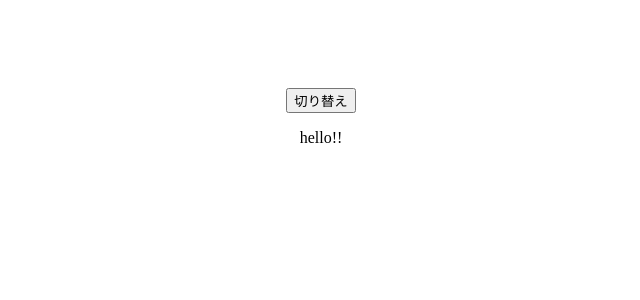
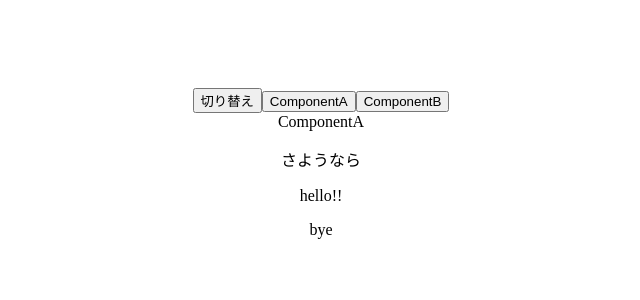
Before and after one commit to daihsi/test_vuejs2, a Vue app: page / in a window 1280 px wide. Shown: the top 300 px of the page, without its empty margins (319-959 px from the left). Built offline with nearby package versions, Linux system fonts and the light colour scheme.

Commit message:
Add: スライド・トランジション

```diff
--- a/public/index.html
+++ b/public/index.html
@@ -5,6 +5,10 @@
     <meta http-equiv="X-UA-Compatible" content="IE=edge">
     <meta name="viewport" content="width=device-width,initial-scale=1.0">
     <link rel="icon" href="<%= BASE_URL %>favicon.ico">
+    <link
+    rel="stylesheet"
+    href="https://cdnjs.cloudflare.com/ajax/libs/animate.css/4.1.1/animate.min.css"
+    />
     <title><%= htmlWebpackPlugin.options.title %></title>
   </head>
   <body>
--- a/src/App.vue
+++ b/src/App.vue
@@ -1,19 +1,41 @@
 <template>
   <div class="main">
     <button @click="show = !show">切り替え</button>
-    <transition name="fade">
+    <button @click="myComponent = 'ComponentA'">ComponentA</button>
+    <button @click="myComponent = 'ComponentB'">ComponentB</button>
+    <transition name="fade" mode="out-in">
+      <component :is="myComponent"></component>
+    </transition>
+    <transition name="fade" mode="out-in">
+      <p v-if="show" key="bye">さようなら</p>
+      <p v-else key="hello">こんにちは</p>
+    </transition>
+    <transition
+      enter-active-class="animate__animated animate__bounce"
+      leave-active-class="animate__animated animate__swing"
+      appear>
       <p v-if="show">hello!!</p>
     </transition>
-
+    <transition name="slide" appear>
+      <p v-show="show">bye</p>
+    </transition>
   </div>
 </template>
 
 <script>
+import ComponentA from './components/ComponentA.vue';
+import ComponentB from './components/ComponentB.vue';
+
 export default {
   data() {
     return {
       show: true,
+      myComponent: 'ComponentA'
     };
+  },
+  components: {
+    ComponentA,
+    ComponentB
   }
 }
 </script>
@@ -50,6 +72,30 @@ export default {
     opacity: 0;
   }
 
+  .slide-entrer,
+  .slide-leave-to {
+    opacity: 0;
+  }
+
+  .slide-entrer-active {
+    animation: slide-in 0.5s;
+    transition: opacity 0.5s;
+  }
+
+  .slide-leave-active {
+    animation: slide-in 0.5s reverse;
+    transition: opacity 0.5s;
+  }
+
+  @keyframes slide-in {
+    from {
+      transform: translateX(100px);
+    }
+    to {
+      transform: translateX(0);
+    }
+  }
+
   .main {
     width: 70%;
     margin: auto;
--- /dev/null
+++ b/src/components/ComponentA.vue
@@ -0,0 +1,5 @@
+<template>
+  <div>
+    ComponentA
+  </div>
+</template>
--- /dev/null
+++ b/src/components/ComponentB.vue
@@ -0,0 +1,5 @@
+<template>
+  <div>
+    ComponentB
+  </div>
+</template>
```
